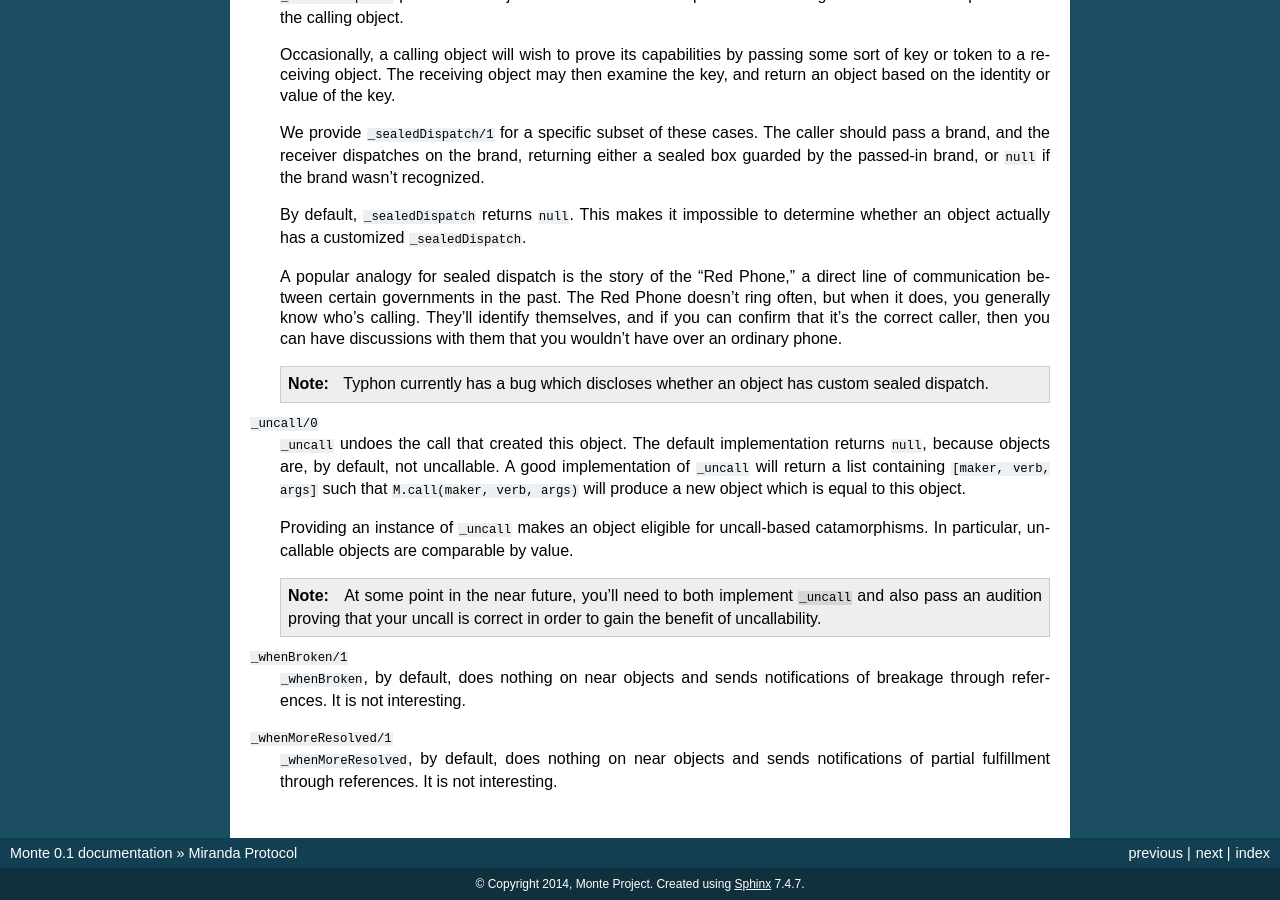
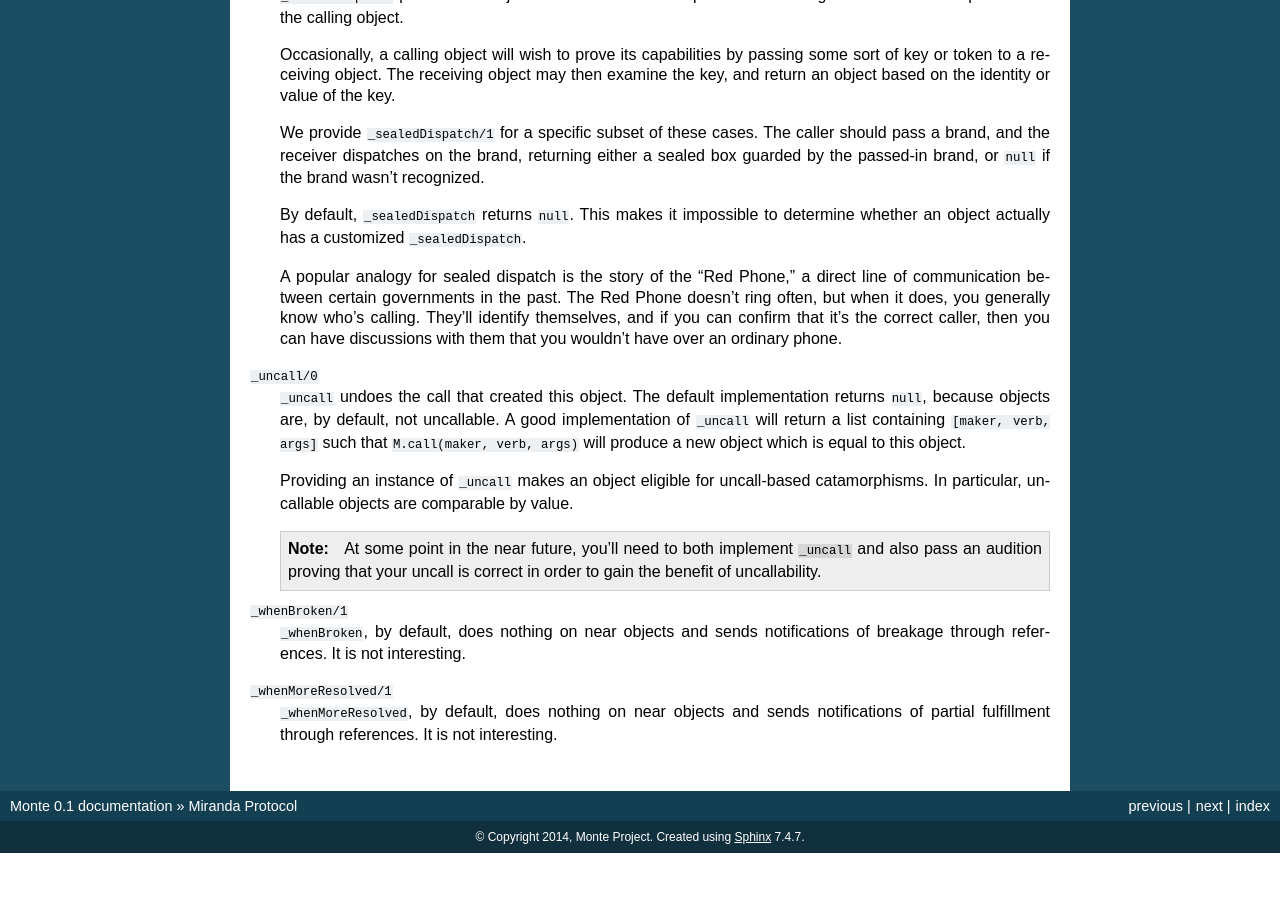
Before and after one commit to monte-language/monte, a Sphinx documentation site: the page built from docs/source/miranda.rst, in a window 1280 px wide and 900 px high, scrolled down 1222 px. Built offline with Sphinx 7.4.7, drawn with Linux system fonts in a browser that asks for light colours; pages that are not in the unit, such as notebooks, are missing from menus; after the commit the page ends 2075 px from its top, so only the background shows below that.

Commit message:
docs: Bug in Typhon was fixed, so remove the note.

```diff
--- a/docs/source/miranda.rst
+++ b/docs/source/miranda.rst
@@ -95,10 +95,6 @@ Methods
     the correct caller, then you can have discussions with them that you
     wouldn't have over an ordinary phone.
 
-    .. note::
-        Typhon currently has a bug which discloses whether an object has
-        custom sealed dispatch.
-
 ``_uncall/0``
     ``_uncall`` undoes the call that created this object. The default
     implementation returns ``null``, because objects are, by default, not
```
